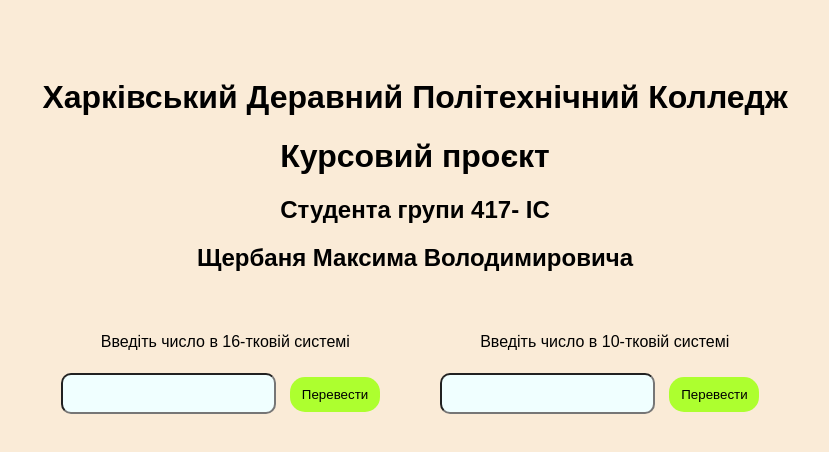
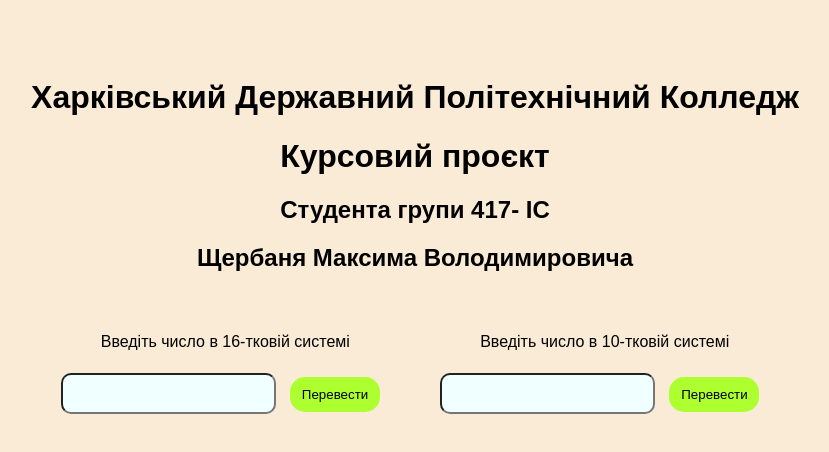
Before and after one commit to MaksShcherban/translation, a plain HTML site: page index.html in a window 1280 px wide. Shown: the whole page, without its empty margins (225-1054 px from the left). Drawn offline with Linux system fonts and the light colour scheme; a web font is replaced by a local one.

Commit message:
Update index.html

```diff
--- a/index.html
+++ b/index.html
@@ -15,7 +15,7 @@
 <body>
     <div class="countainer">
 
-        <h1>Харківський Деравний Політехнічний Колледж</h1>
+        <h1>Харківський Державний Політехнічний Колледж</h1>
         <h1>Курсовий проєкт </h1>
         <h2>Студента групи 417- ІС  </h2>
         <h2>Щербаня Максима Володимировича</h2>
```
